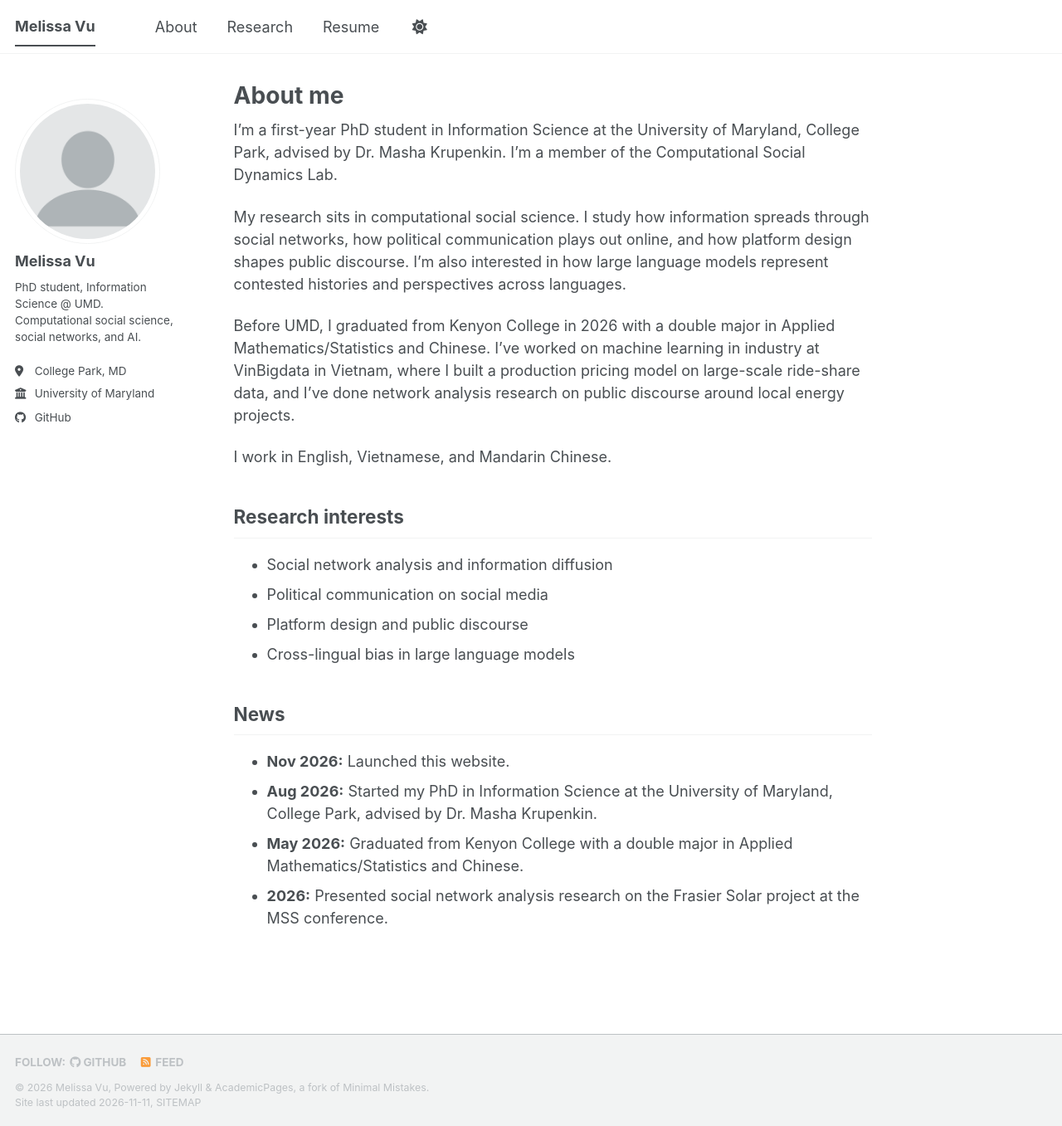
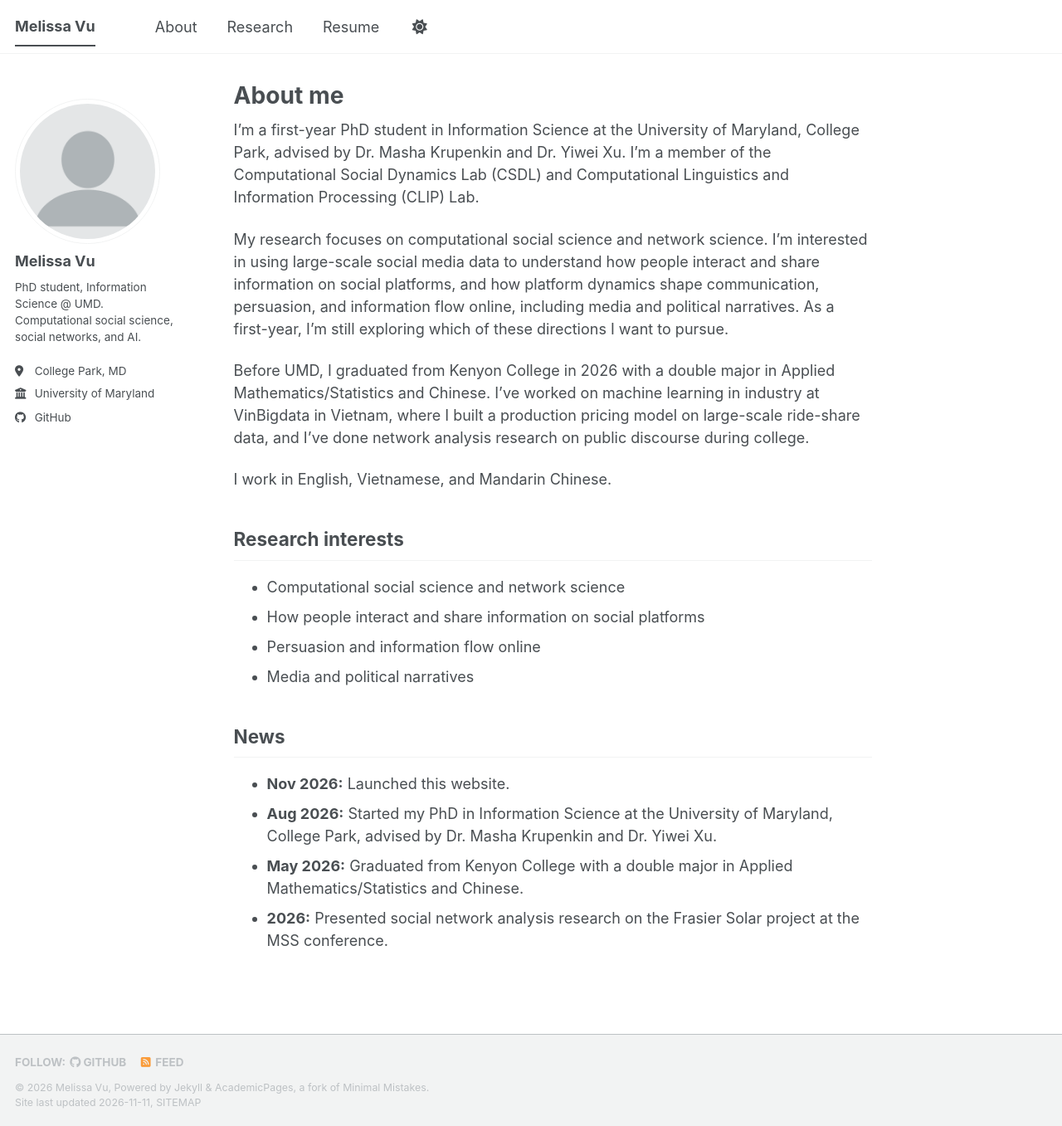
Before and after one commit to melvu-25/melvu-25.github.io, a Jekyll site: the page built from _pages/about.md, in a window 1280 px wide and 1357 px high. Shown: the whole window at 83% size. Built offline with Jekyll 4.4.1, drawn with Linux system fonts in a browser that asks for light colours; a script bundle is joined from its source files by our own code; a style sheet for code colours, icons or effects is not loaded.

Commit message:
Update About intro, research interests, advisors, and labs
Co-Authored-By: Claude Opus 5.5 <noreply@anthropic.com>
Claude-Session: https://claude.ai/code/session_012ifzfhCaGA3SXhKdS2kXCK

```diff
--- a/_pages/about.md
+++ b/_pages/about.md
@@ -7,24 +7,24 @@ redirect_from:
   - /about.html
 ---
 
-I'm a first-year PhD student in Information Science at the University of Maryland, College Park, advised by Dr. Masha Krupenkin. I'm a member of the Computational Social Dynamics Lab.
+I'm a first-year PhD student in Information Science at the University of Maryland, College Park, advised by Dr. Masha Krupenkin and Dr. Yiwei Xu. I'm a member of the Computational Social Dynamics Lab (CSDL) and Computational Linguistics and Information Processing (CLIP) Lab.
 
-My research sits in computational social science. I study how information spreads through social networks, how political communication plays out online, and how platform design shapes public discourse. I'm also interested in how large language models represent contested histories and perspectives across languages.
+My research focuses on computational social science and network science. I’m interested in using large-scale social media data to understand how people interact and share information on social platforms, and how platform dynamics shape communication, persuasion, and information flow online, including media and political narratives. As a first-year, I’m still exploring which of these directions I want to pursue.
 
-Before UMD, I graduated from Kenyon College in 2026 with a double major in Applied Mathematics/Statistics and Chinese. I've worked on machine learning in industry at VinBigdata in Vietnam, where I built a production pricing model on large-scale ride-share data, and I've done network analysis research on public discourse around local energy projects.
+Before UMD, I graduated from Kenyon College in 2026 with a double major in Applied Mathematics/Statistics and Chinese. I've worked on machine learning in industry at VinBigdata in Vietnam, where I built a production pricing model on large-scale ride-share data, and I've done network analysis research on public discourse during college.
 
 I work in English, Vietnamese, and Mandarin Chinese.
 
 Research interests
 ------
-* Social network analysis and information diffusion
-* Political communication on social media
-* Platform design and public discourse
-* Cross-lingual bias in large language models
+* Computational social science and network science
+* How people interact and share information on social platforms
+* Persuasion and information flow online
+* Media and political narratives
 
 News
 ------
 * **Nov 2026:** Launched this website.
-* **Aug 2026:** Started my PhD in Information Science at the University of Maryland, College Park, advised by Dr. Masha Krupenkin.
+* **Aug 2026:** Started my PhD in Information Science at the University of Maryland, College Park, advised by Dr. Masha Krupenkin and Dr. Yiwei Xu.
 * **May 2026:** Graduated from Kenyon College with a double major in Applied Mathematics/Statistics and Chinese.
 * **2026:** Presented social network analysis research on the Frasier Solar project at the MSS conference.
```
Also changed, not shown: _pages/resume.md (+2 -2 lines).
